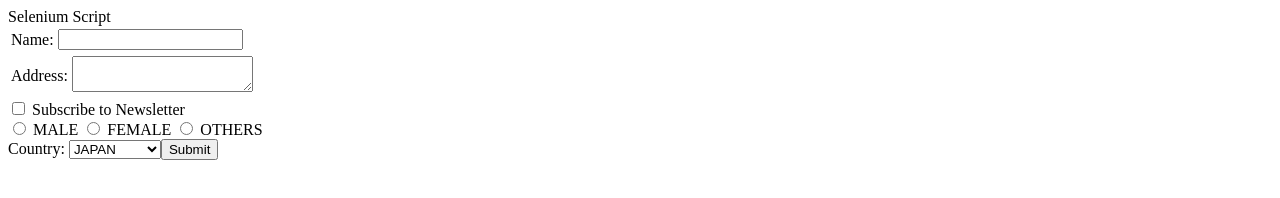
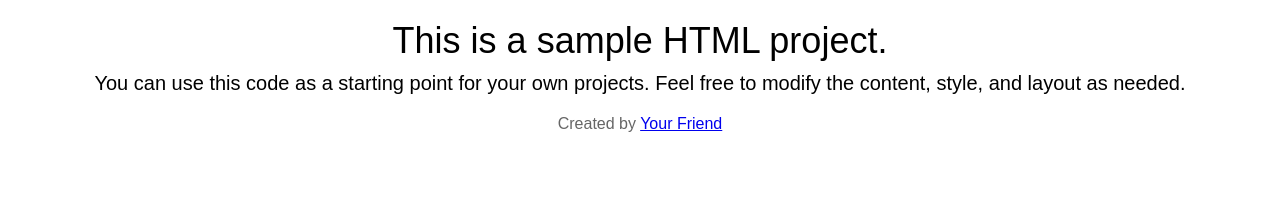
Before and after one commit to kumarsuresh03/pipeline, a plain HTML site: page index.html in a window 1280 px wide. Drawn offline with Linux system fonts and the light colour scheme.

Commit message:
New code

```diff
--- a/index.html
+++ b/index.html
@@ -1,60 +1,44 @@
 <!DOCTYPE html>
 <html>
-<tittle>Selenium Script</tittle>
-
+<head>
+  <title>Sample Project</title>
+  <style>
+    body {
+      font-family: Arial, sans-serif;
+      margin: 0;
+      padding: 0;
+    }
+    .container {
+      display: flex;
+      flex-direction: column;
+      align-items: center;
+      padding: 20px;
+    }
+    .header {
+      font-size: 36px;
+      margin-bottom: 10px;
+    }
+    .content {
+      font-size: 20px;
+      margin-bottom: 20px;
+    }
+    .footer {
+      font-size: 16px;
+      color: #666;
+    }
+  </style>
+</head>
+<body>
+  <div class="container">
+    <div class="header">
+      This is a sample HTML project.
+    </div>
+    <div class="content">
+      You can use this code as a starting point for your own projects. Feel free to modify the content, style, and layout as needed.
+    </div>
+    <div class="footer">
+      Created by <a href="https://yourfriend.ly">Your Friend</a>
+    </div>
+  </div>
+</body>
 </html>
-<body>
-<form>
-<table>
-<tr>
-<td>Name:</td>
-<td>
-<input id ="text" name="">
-</td>
-</tr>
-</table>
-</form>
-</body>
-<body>
-<form>
-<table>
-<tr>
-<td>Address:
-</td>
-<td>
-<textarea id="textarea">
-</textarea>
-</td>
-
-</tr>
-</table></form></body>
-<body>
-<input type="checkbox" id="checkbox1" name="checkbox1">
-<label for="checkbox1">Subscribe to Newsletter</label>
-
-</body>
-<body><article class="regular">
-<input type="radio" name="shipping" id="rad1">
-<label for="rad1">MALE</label>
-<input type="radio" name="shipping" id="rad2">
-<label for="rad2">FEMALE</label>
-<input type="radio" name="shipping" id="rad3">
-<label for="rad3">OTHERS</label>
-</article>
-</body>
-<body>
-<form><tr><td>Country: </td>
-<select id="country">
-<option value="ind">JAPAN</option>
-<option value="sri">SRI LANKA</option>
-<option value="india">INDIA</option>
-<option value="eng">ENGLAND</option>
-
-</tr>
-
-
-</form>
-</body>
-<body><form><table><tr><td>
-<input type="Submit" value="Submit" id="button">
-</td></tr></table></form></body>
```
